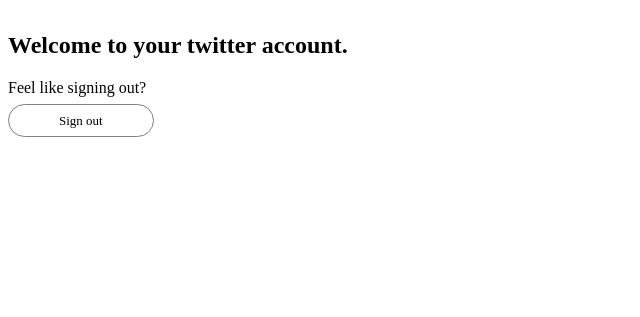
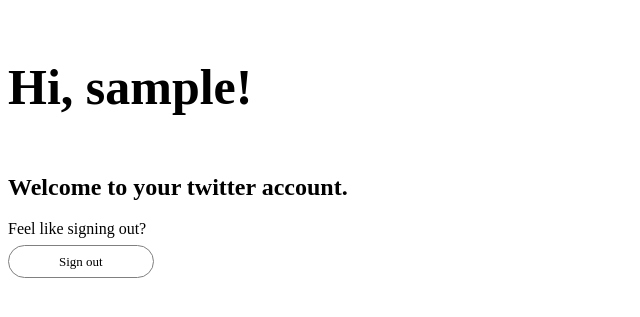
Before and after one commit to macaronu/Twitter_clone, a Django app: page /user/home/ in a window 1280 px wide. Shown: the top 317 px of the page, without its empty margins (0-640 px from the left). Run offline with Django 3.2, Linux system fonts and the light colour scheme; the visitor is signed in with stand-in values (Sample User, id 1).

Commit message:
Changed design for user homepage.

```diff
--- a/user/templates/user/home.html
+++ b/user/templates/user/home.html
@@ -5,6 +5,7 @@
     </head>
     <body>
         {% if user.is_authenticated %}
+            <h1 style="padding-top: 50px; font-size: 50px;">Hi, {{ user }}!</h1>
             <h2>Welcome to your twitter account.</h2>
             <p>Feel like signing out?</p>
             <a class="white-btn" href="{% url 'user:signout' %}">Sign out</a>
```
